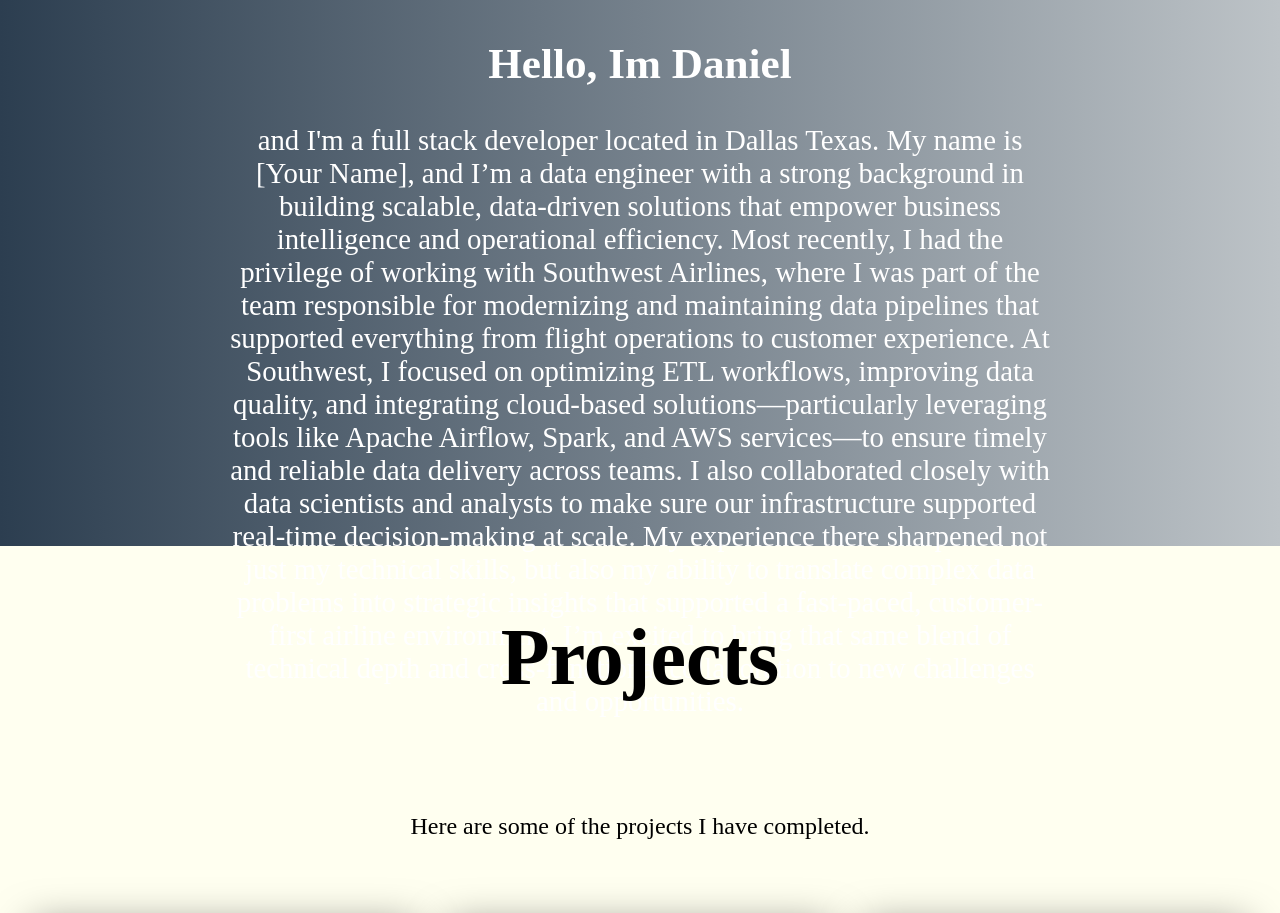
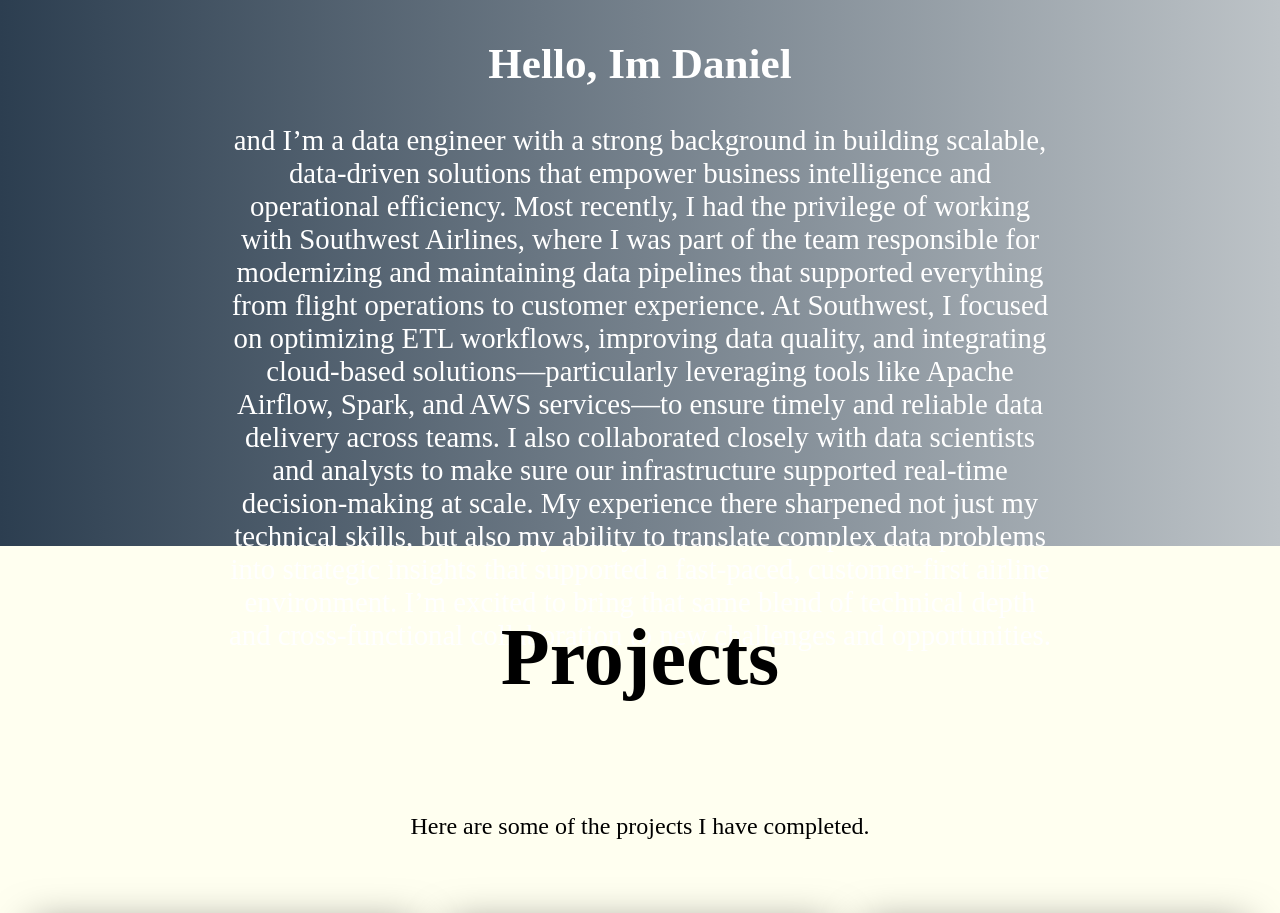
Before and after one commit to danielkamara/dallas_portfolio, a plain HTML site: page index.html in a window 1280 px wide. Shown: the part 720-1633 px from the top of the page. Drawn offline with Linux system fonts and the light colour scheme.

Commit message:
added new opening speech

```diff
--- a/index.html
+++ b/index.html
@@ -47,7 +47,7 @@
     </div>
       <div class="about-me">
     <h1>Hello, Im Daniel</h1>
-    <p>and I'm a full stack developer located in Dallas Texas. My name is [Your Name], and I’m a data engineer with a strong background in building scalable, data-driven solutions that empower business intelligence and operational efficiency. Most recently, I had the privilege of working with Southwest Airlines, where I was part of the team responsible for modernizing and maintaining data pipelines that supported everything from flight operations to customer experience.
+    <p>and I’m a data engineer with a strong background in building scalable, data-driven solutions that empower business intelligence and operational efficiency. Most recently, I had the privilege of working with Southwest Airlines, where I was part of the team responsible for modernizing and maintaining data pipelines that supported everything from flight operations to customer experience.
 
       At Southwest, I focused on optimizing ETL workflows, improving data quality, and integrating cloud-based solutions—particularly leveraging tools like Apache Airflow, Spark, and AWS services—to ensure timely and reliable data delivery across teams. I also collaborated closely with data scientists and analysts to make sure our infrastructure supported real-time decision-making at scale.
 
```
